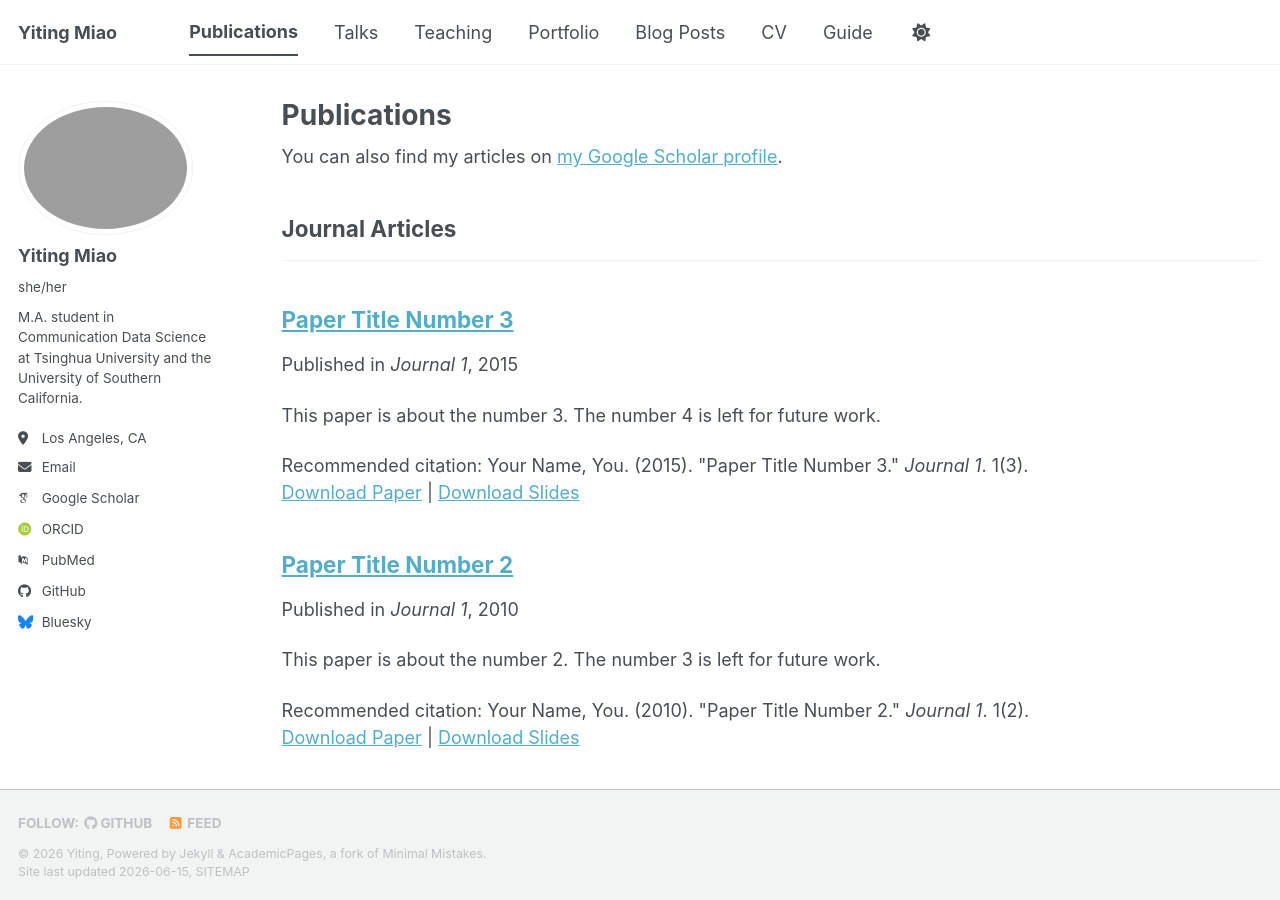
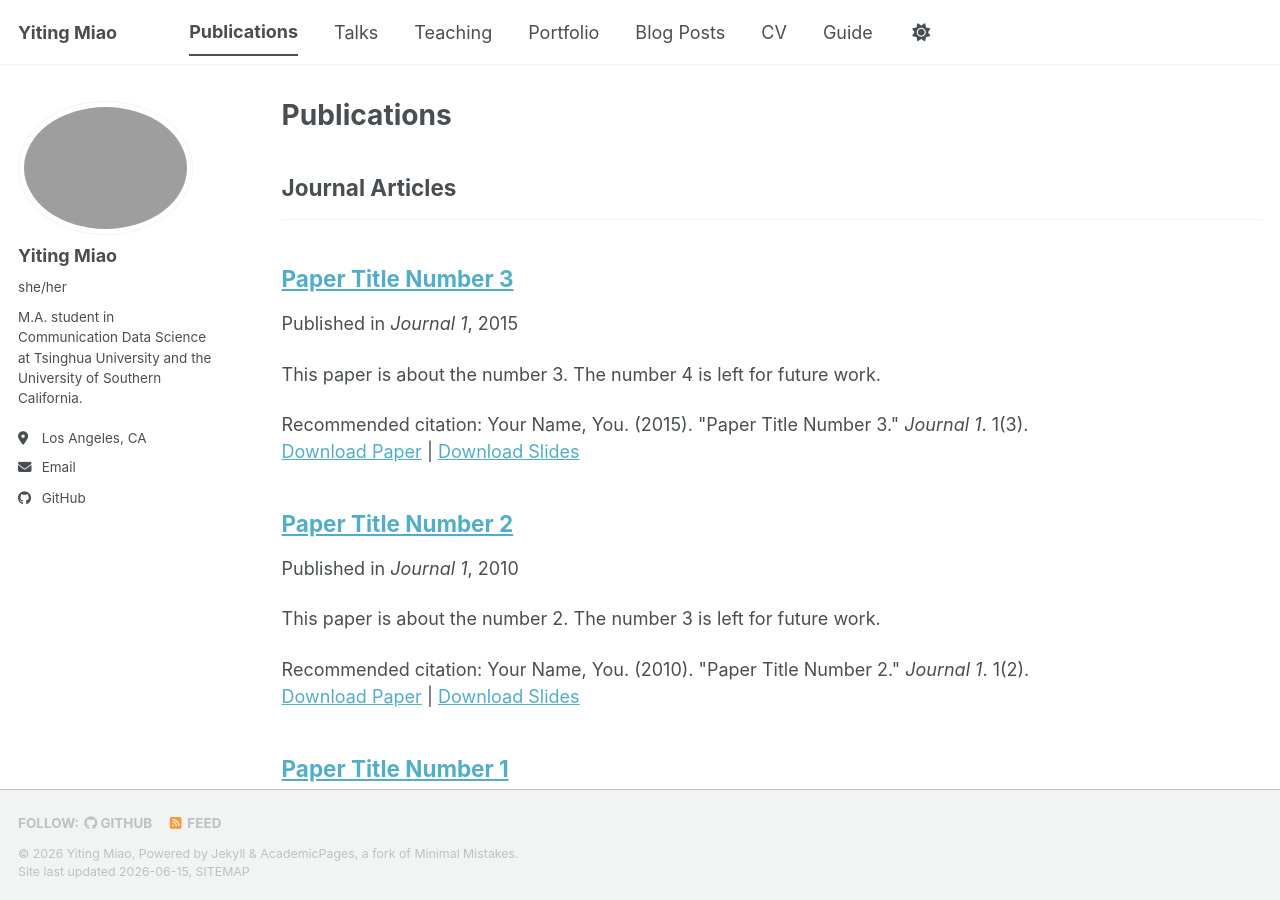
Before and after one commit to MistyMiao/mistymiao.github.io, a Jekyll site: the page built from _pages/publications.html, in a window 1280 px wide and 900 px high. Built offline with Jekyll 4.4.1, drawn with Linux system fonts in a browser that asks for light colours; some web fonts are replaced; a script bundle is joined from its source files by our own code; library files that are not in the unit come from our copies; part of the change alters nothing that is shown.

Commit message:
Update _config.yml

```diff
--- a/_config.yml
+++ b/_config.yml
@@ -8,21 +8,21 @@
 
 # Basic Site Settings
 locale                   : "en-US"
-site_theme               : "default" # The available themes options are "default", "air", "sunrise", "mint", "dirt" and "contrast"
+site_theme               : "default"
 title                    : "Yiting Miao"
 title_separator          : "-"
-name                     : &name "Yiting"
-description              : &description "Your Name's academic portfolio"   # Update this with a general description of your site, this is the default if not overridden by a page
-url                      : https://academicpages.github.io # The base hostname & protocol for your site e.g. "https://[your GitHub username].github.io",
-                                                           # or if you already have some other page hosted on Github then use "https://[your GitHub username].github.io/[Your Repo Name]"
-baseurl                  : "" # the subpath of your site, e.g. "/blog"
-repository               : "academicpages/academicpages.github.io"
+name                     : &name "Yiting Miao"
+description              : &description "Personal academic website of Yiting Miao"
+url                      : "https://mistymiao.github.io"
+baseurl                  : ""
+repository               : "MistyMiao/mistymiao.github.io"
+
 
 # Site Author - The following control what appear as part of the author content on the side bar.
 #               If a field is blank the icon and link will not appear, otherwise it will be shown.
 #               Additional customization can be done by editing /_includes/author-profile.html
+
 author:
-  # Biographic information
   avatar           : "profile.png"
   name             : "Yiting Miao"
   pronouns         : "she/her"
@@ -31,54 +31,54 @@ author:
   email            : "miaoyt1018@gmail.com"
 
   # Academic websites
-  academia         : # URL
-  arxiv            : # URL - Update with the correct link to your profile
-  googlescholar    : "https://scholar.google.com/citations?user=PS_CX0AAAAAJ"
-  inspire-hep      : # URL
-  impactstory      : # URL
-  orcid            : "https://orcid.org/yourorcidurl"
-  semantic         : # URL
-  ssrn             : # URL
-  pubmed           : "https://www.ncbi.nlm.nih.gov/pubmed/?term=john+snow"
-  researchgate     : # URL
-  scopus           : # URL
-  zotero           : # URL
-
+  academia         :
+  arxiv            :
+  googlescholar    :
+  inspire-hep      :
+  impactstory      :
+  orcid            :
+  semantic         :
+  ssrn             :
+  pubmed           :
+  researchgate     :
+  scopus           :
+  zotero           :
 
   # Repositories and software development
-  bitbucket        : # Username - Update with your username on the site
-  codepen          : # Username
-  dribbble         : # Username
-  github           : "academicpages"
-  kaggle           : # Username
-  stackoverflow    : # User number or user number and name (i.e., use "1" or "1/jeff-atwood")
+  bitbucket        :
+  codepen          :
+  dribbble         :
+  github           : "MistyMiao"
+  kaggle           :
+  stackoverflow    :
 
   # Social media
-  artstation       : # Username
-  bluesky          : "bsky.app" # Replace this with you Bluesky username
-  facebook         : # Username
-  flickr           : # Username
-  foursquare       : # Username
-  goodreads        : # Username
-  google_plus      : # Username
-  keybase          : # Username
-  instagram        : # Username
-  lastfm           : # Username
-  linkedin         : # Username
-  mastodon         : # URL
-  medium           : # URL
-  pinterest        : # Username
-  soundcloud       : # Username
-  steam            : # Username
-  telegram         : # URL
-  tumblr           : # Username
-  twitter          : # Username for X / Twitter
-  vine             : # Username
-  weibo            : # Username
-  wikipedia        : # Username
-  xing             : # Username
-  youtube          : # Username
-  zhihu            : # Username
+  artstation       :
+  bluesky          :
+  facebook         :
+  flickr           :
+  foursquare       :
+  goodreads        :
+  google_plus      :
+  keybase          :
+  instagram        :
+  lastfm           :
+  linkedin         :
+  mastodon         :
+  medium           :
+  pinterest        :
+  soundcloud       :
+  steam            :
+  telegram         :
+  tumblr           :
+  twitter          :
+  vine             :
+  weibo            :
+  wikipedia        :
+  xing             :
+  youtube          :
+  zhihu            :
+
 
 # Publication Category - The following the list of publication categories and their headings
 publication_category:
```
